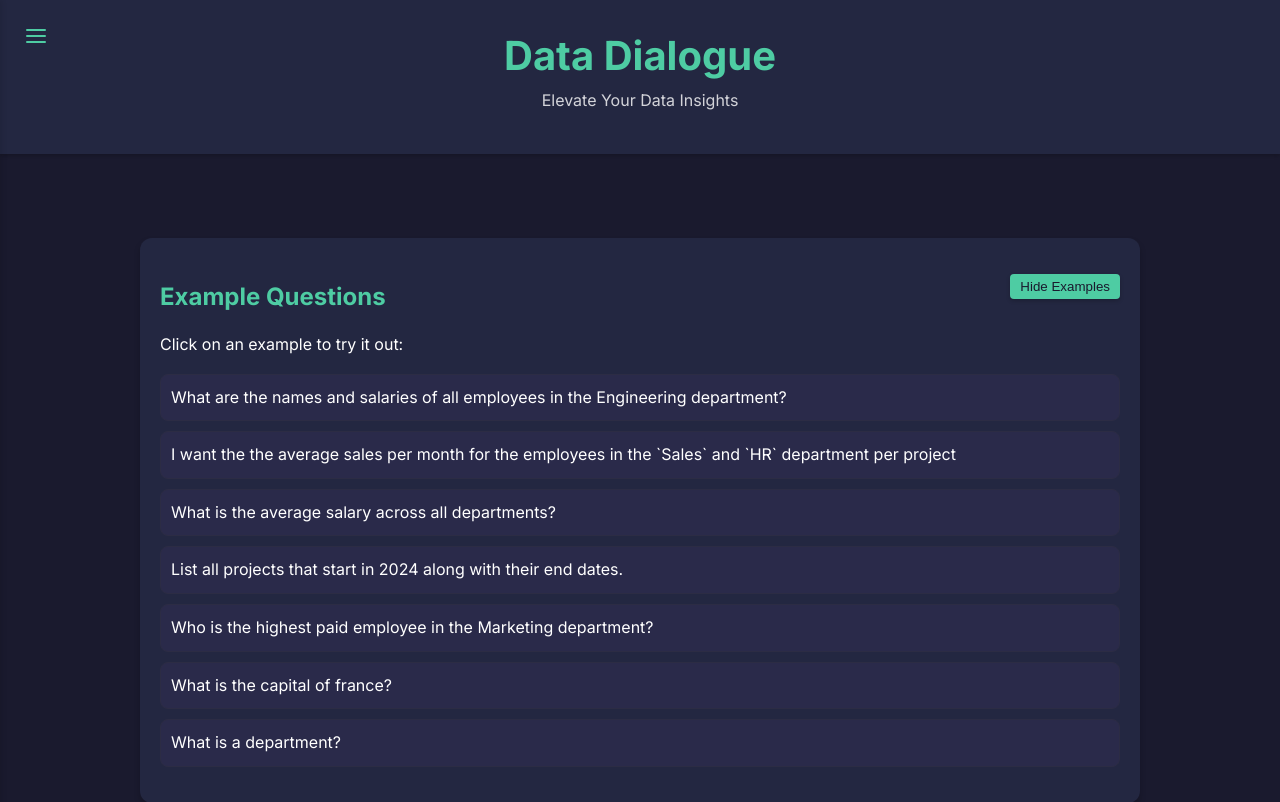
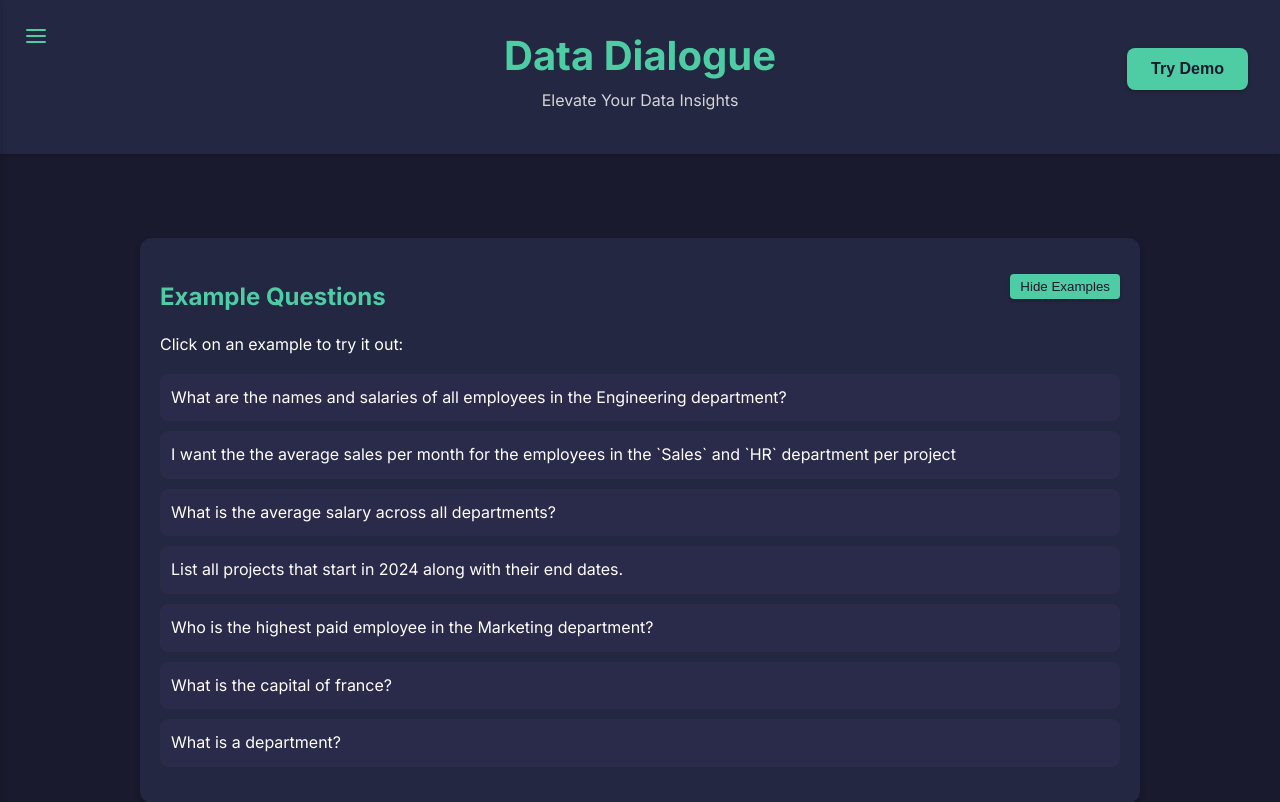
Before and after one commit to ggeop/DataDialogueLLM, a Flask app: page / in a window 1280 px wide. Shown: the top 802 px of the page. Run offline with Flask 2, Linux system fonts and the light colour scheme; some libraries are stand-ins or nearby versions.

Commit message:
Add demo button

```diff
--- a/frontend/static/css/main.css
+++ b/frontend/static/css/main.css
@@ -27,7 +27,43 @@ body {
     max-width: 1000px;
     margin: 0 auto;
     padding: 2rem;
+    position: relative;
 }
+
+
+#try-demo-container {
+    margin-top: 2rem;
+    position: absolute;
+    top: 1rem;
+    right: 2rem;
+    z-index: 1000;
+}
+
+.try-demo-btn {
+    background-color: var(--primary-color);
+    color: var(--background-color);
+    border: none;
+    padding: 0.75rem 1.5rem;
+    border-radius: 8px;
+    font-size: 1rem;
+    font-weight: 600;
+    cursor: pointer;
+    transition: all 0.3s ease;
+    box-shadow: 0 2px 4px rgba(0,0,0,0.2);
+}
+
+.try-demo-btn:hover {
+    background-color: var(--primary-dark);
+    transform: translateY(-2px);
+    box-shadow: 0 4px 8px rgba(0,0,0,0.3);
+}
+
+.try-demo-btn:active {
+    transform: translateY(0);
+    box-shadow: 0 2px 4px rgba(0,0,0,0.2);
+}
+
+/* Existing styles ... */
 
 @keyframes fadeInUp {
     from { opacity: 0; transform: translateY(20px); }
--- a/frontend/templates/index.html
+++ b/frontend/templates/index.html
@@ -25,6 +25,10 @@
 
     <div id="register-form-component"></div>
 
+    <div id="try-demo-container">
+        <button id="tryDemoButton" class="try-demo-btn">Try Demo</button>
+    </div>
+
     <div class="container">
         <div id="example-section-component"></div>
         <div id="conversations-component"></div>
```
